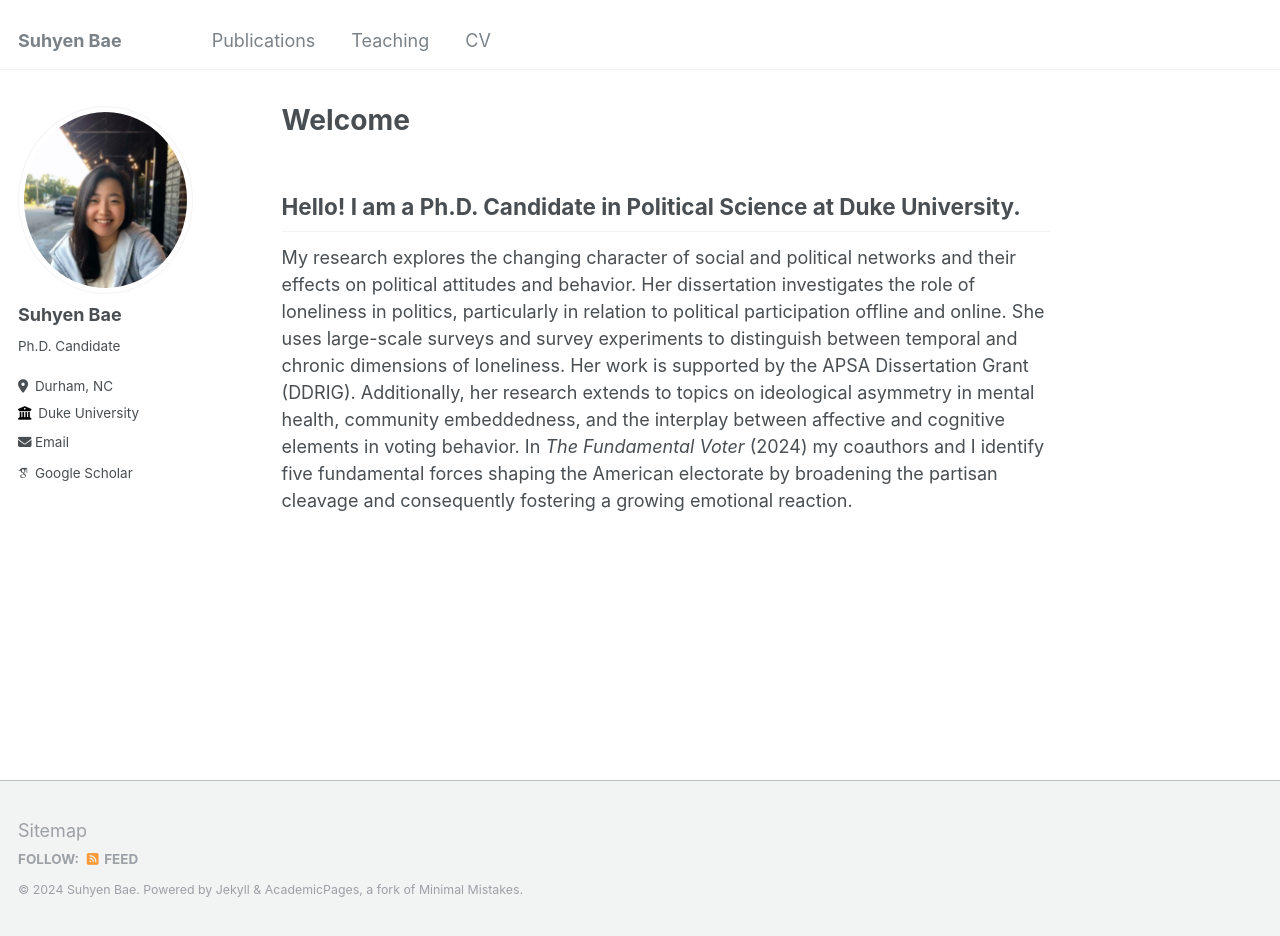
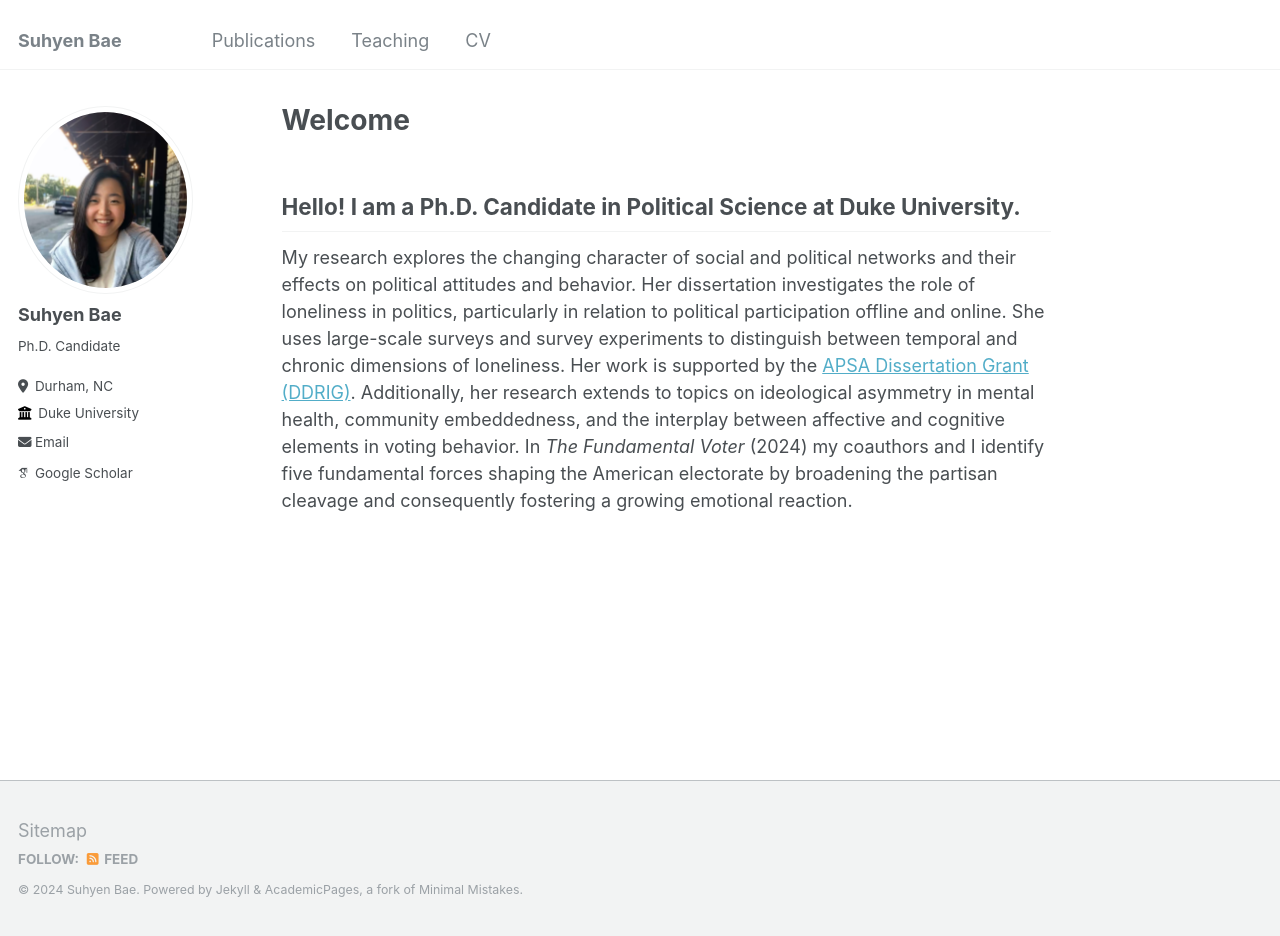
Before and after one commit to suhyenbae/suhyenbae.github.io, a Jekyll site: the page built from _pages/about.md, in a window 1280 px wide and 936 px high. Built offline with Jekyll 4.4.1, drawn with Linux system fonts in a browser that asks for light colours; some web fonts are replaced; part of the change alters nothing that is shown.

Commit message:
Update about.md

```diff
--- a/_pages/about.md
+++ b/_pages/about.md
@@ -10,4 +10,4 @@ redirect_from:
 Hello! I am a Ph.D. Candidate in Political Science at Duke University.
 ------
 
-My research explores the changing character of social and political networks and their effects on political attitudes and behavior. Her dissertation investigates the role of loneliness in politics, particularly in relation to political participation offline and online. She uses large-scale surveys and survey experiments to distinguish between temporal and chronic dimensions of loneliness. Her work is supported by the APSA Dissertation Grant (DDRIG). Additionally, her research extends to topics on ideological asymmetry in mental health, community embeddedness, and the interplay between affective and cognitive elements in voting behavior. In <i>The Fundamental Voter</i> (2024) my coauthors and I identify five fundamental forces shaping the American electorate by broadening the partisan cleavage and consequently fostering a growing emotional reaction.
+My research explores the changing character of social and political networks and their effects on political attitudes and behavior. Her dissertation investigates the role of loneliness in politics, particularly in relation to political participation offline and online. She uses large-scale surveys and survey experiments to distinguish between temporal and chronic dimensions of loneliness. Her work is supported by the [APSA Dissertation Grant (DDRIG)](https://politicalsciencenow.com/meet-suhyen-bae-2023-apsa-doctoral-dissertation-research-improvement-grantee/). Additionally, her research extends to topics on ideological asymmetry in mental health, community embeddedness, and the interplay between affective and cognitive elements in voting behavior. In <i>The Fundamental Voter</i> (2024) my coauthors and I identify five fundamental forces shaping the American electorate by broadening the partisan cleavage and consequently fostering a growing emotional reaction.
```
